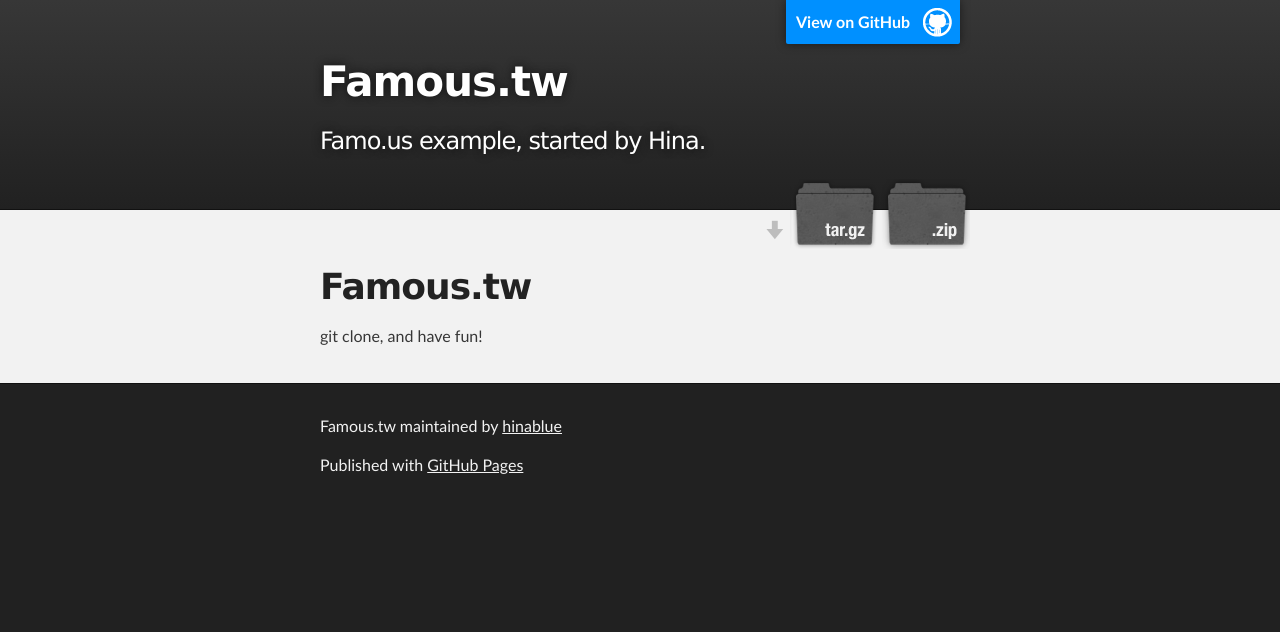
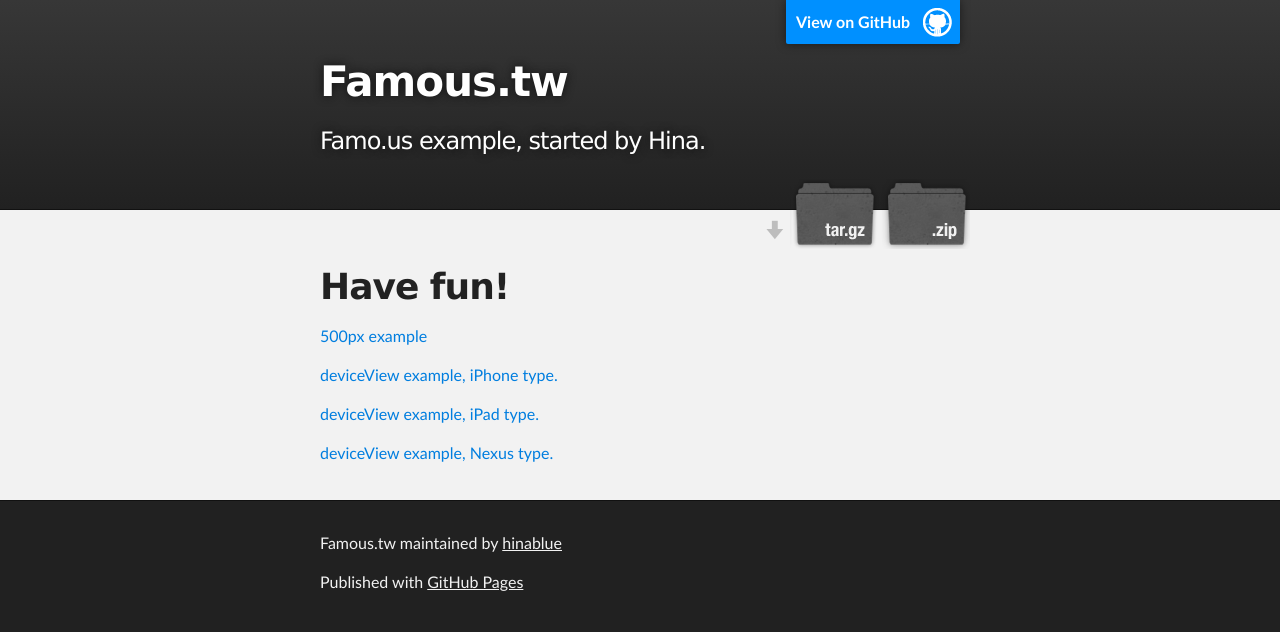
Before and after one commit to hinablue/famous.tw, a plain HTML site: page index.html in a window 1280 px wide. Drawn offline with Linux system fonts and the light colour scheme.

Commit message:
Modified index.html

```diff
--- a/index.html
+++ b/index.html
@@ -31,10 +31,12 @@
     <!-- MAIN CONTENT -->
     <div id="main_content_wrap" class="outer">
       <section id="main_content" class="inner">
-        <h1>
-<a name="famoustw" class="anchor" href="#famoustw"><span class="octicon octicon-link"></span></a>Famous.tw</h1>
+        <h1>Have fun!</h1>
 
-<p>git clone, and have fun!</p>
+        <p><a href="/500px/">500px example</a></p>
+        <p><a href="/deviceView/">deviceView example, iPhone type.</a></p>
+        <p><a href="/deviceView/#ipad">deviceView example, iPad type.</a></p>
+        <p><a href="/deviceView/#nexus">deviceView example, Nexus type.</a></p>
 
       </section>
     </div>
```
